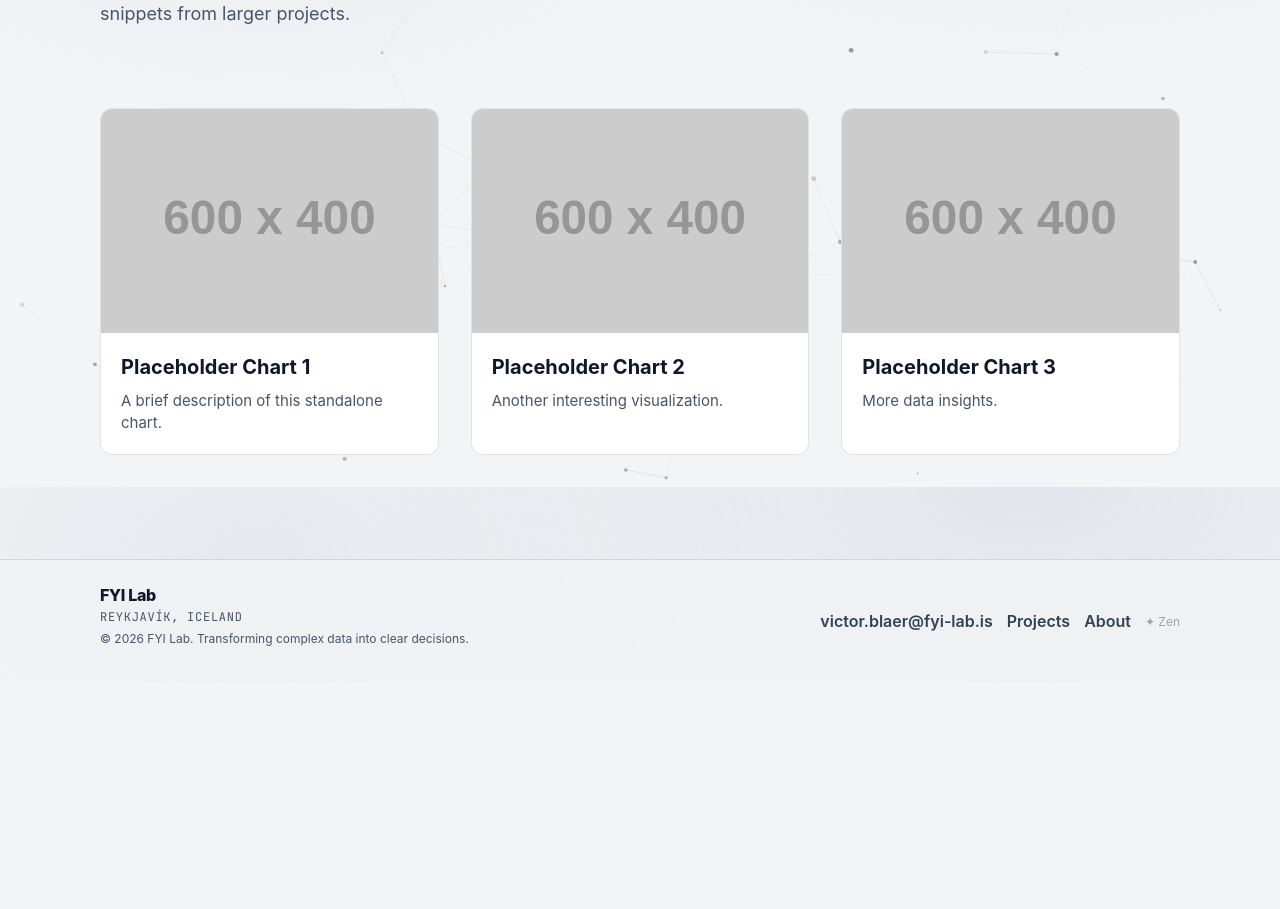
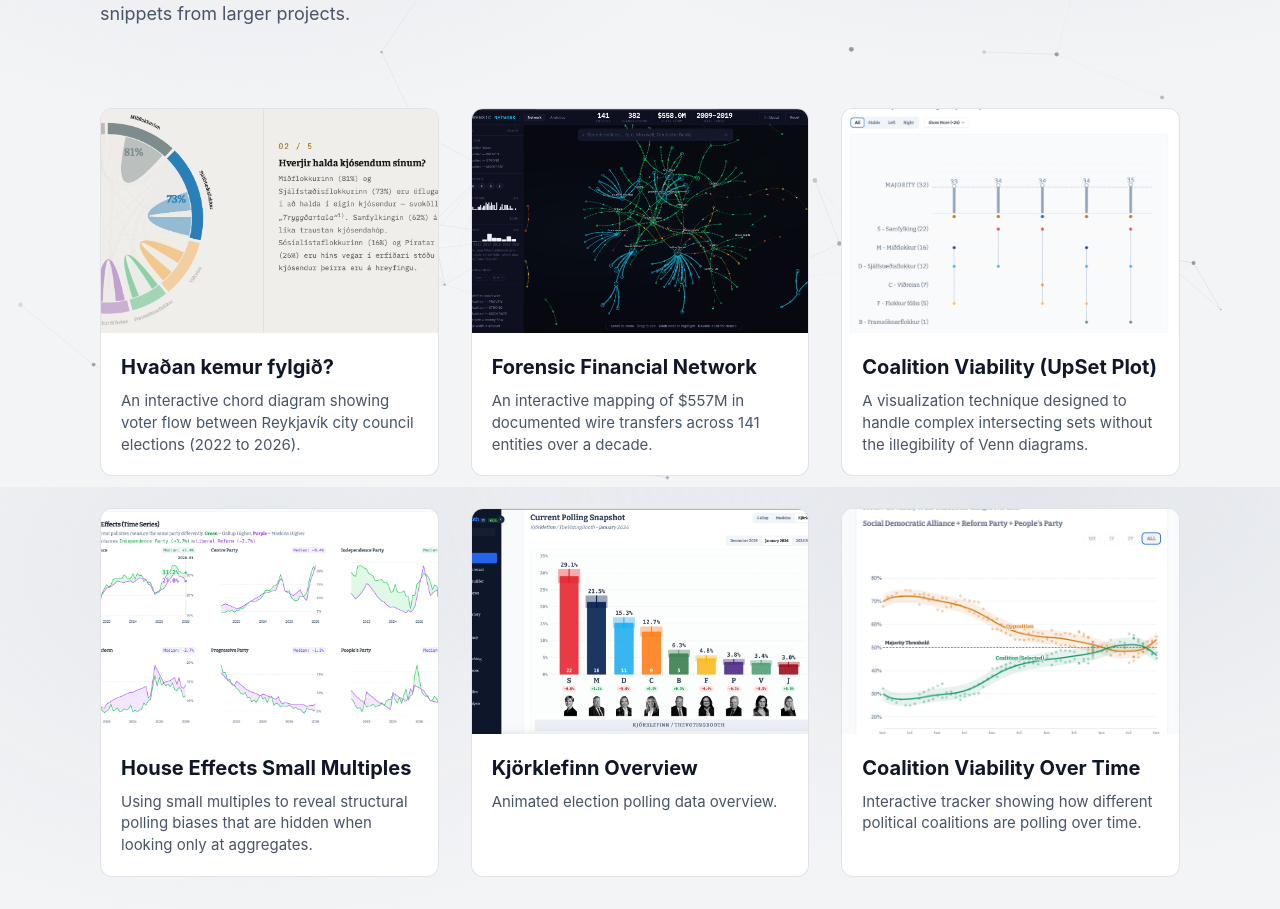
Before and after one commit to pyjama-llama/01-fyi-lab-site, a React (Vite) app: page /gallery in a window 1280 px wide. Shown: the part 313-1222 px from the top of the page. Before the commit the page ends 996 px from the top, so only its background shows below. Built offline with nearby package versions, Linux system fonts and the light colour scheme.

Commit message:
feat: populate gallery and fix UI bugs

```diff
--- a/src/components/ProjectCard.tsx
+++ b/src/components/ProjectCard.tsx
@@ -30,7 +30,7 @@ const ProjectCard: React.FC<ProjectCardProps> = ({
             <MediaRenderer src={imageSrc} poster={fallbackImageSrc} alt={`${title} preview`} className="card-image" />
             <div className="card-top">
                 <span className="mono">{type}</span>
-                <div style={{ display: 'flex', gap: '8px' }}>
+                <div style={{ display: 'flex', gap: '8px', flexWrap: 'wrap' }}>
                     {tags.map(tag => (
                         <span key={tag} className="pill">{tag}</span>
                     ))}
--- /dev/null
+++ b/src/data/gallery.ts
@@ -0,0 +1,80 @@
+export interface GalleryItem {
+    id: string;
+    title: string;
+    description: string;
+    imageSrc: string;
+    link: string;
+}
+
+export const GALLERY_ITEMS: GalleryItem[] = [
+    {
+        id: 'hvad-kemur-fylgid',
+        title: 'Hvaðan kemur fylgið?',
+        description: 'An interactive chord diagram showing voter flow between Reykjavík city council elections (2022 to 2026).',
+        imageSrc: '/images/projects/3-borgarstjornkosningar-2026/01_chord_hverjir_halda.png',
+        link: 'https://borgarstjornarkosningar-2026.fyi-lab.is'
+    },
+    {
+        id: 'epstein-forensic',
+        title: 'Forensic Financial Network',
+        description: 'An interactive mapping of $557M in documented wire transfers across 141 entities over a decade.',
+        imageSrc: '/images/projects/epstein-forensic/01_overview.png',
+        link: '/projects/epstein-forensic'
+    },
+    {
+        id: 'upset-plot',
+        title: 'Coalition Viability (UpSet Plot)',
+        description: 'A visualization technique designed to handle complex intersecting sets without the illegibility of Venn diagrams.',
+        imageSrc: '/images/projects/project-1/03_upset_plot_coaltion.png',
+        link: '/projects/upset-plot-analysis'
+    },
+    {
+        id: 'house-effects',
+        title: 'House Effects Small Multiples',
+        description: 'Using small multiples to reveal structural polling biases that are hidden when looking only at aggregates.',
+        imageSrc: '/images/projects/project-1/06_house_effects_small_multiples.png',
+        link: '/projects/house-effects-small-multiples'
+    },
+    {
+        id: 'kjorklefinn-overview',
+        title: 'Kjörklefinn Overview',
+        description: 'Animated election polling data overview.',
+        imageSrc: '/images/projects/project-1/01_overview.png',
+        link: '/projects/the-voting-booth'
+    },
+    {
+        id: 'coalition-following',
+        title: 'Coalition Viability Over Time',
+        description: 'Interactive tracker showing how different political coalitions are polling over time.',
+        imageSrc: '/images/projects/project-1/02_coalition_viability.png',
+        link: '/projects/the-voting-booth'
+    },
+    {
+        id: 'animated-loess',
+        title: 'Animated Loess Smoothing',
+        description: 'Non-parametric method for smoothing data to show the direction a bunch of data is trending.',
+        imageSrc: '/images/projects/project-1/04_loess_animated.png',
+        link: '/projects/animated-loess-smoothing'
+    },
+    {
+        id: 'house-effect-box',
+        title: 'Polling Data Bias Analysis',
+        description: 'Box plot analysis of the "House Effect" comparing different pollsters.',
+        imageSrc: '/images/projects/project-1/05_house_effect_box_plot.png',
+        link: '/projects/the-voting-booth'
+    },
+    {
+        id: 'interactive-chord',
+        title: 'Interactive Chord Diagram',
+        description: 'Shows party retention rates and how voters would vote today vs the last election.',
+        imageSrc: '/images/projects/project-1/07_chord.png',
+        link: '/projects/the-voting-booth'
+    },
+    {
+        id: 'variance-heatmap',
+        title: 'Variance Heatmap',
+        description: 'Comparing a party\'s average vote to the demographic vote to show over vs under indexing.',
+        imageSrc: '/images/projects/project-1/09_heatmap_frávik.png',
+        link: '/projects/the-voting-booth'
+    }
+];
--- a/src/index.css
+++ b/src/index.css
@@ -317,6 +317,7 @@ a:hover {
   font-size: 12px;
   letter-spacing: 0.04em;
   color: var(--muted);
+  white-space: nowrap;
 }
 
 .mono {
--- a/src/views/GalleryView.tsx
+++ b/src/views/GalleryView.tsx
@@ -3,29 +3,7 @@ import { useTranslation } from 'react-i18next';
 import { motion } from 'framer-motion';
 import MediaRenderer from '../components/MediaRenderer';
 
-const GALLERY_ITEMS = [
-    {
-        id: 'chart-1',
-        title: 'Placeholder Chart 1',
-        description: 'A brief description of this standalone chart.',
-        imageSrc: 'https://placehold.co/600x400/1e1e1e/888888?text=Chart+1',
-        link: '#'
-    },
-    {
-        id: 'chart-2',
-        title: 'Placeholder Chart 2',
-        description: 'Another interesting visualization.',
-        imageSrc: 'https://placehold.co/600x400/1e1e1e/888888?text=Chart+2',
-        link: '#'
-    },
-    {
-        id: 'chart-3',
-        title: 'Placeholder Chart 3',
-        description: 'More data insights.',
-        imageSrc: 'https://placehold.co/600x400/1e1e1e/888888?text=Chart+3',
-        link: '#'
-    }
-];
+import { GALLERY_ITEMS } from '../data/gallery';
 
 const GalleryView: React.FC = () => {
     const { t } = useTranslation();
--- a/src/views/HomeView.tsx
+++ b/src/views/HomeView.tsx
@@ -71,6 +71,7 @@ const HomeView: React.FC = () => {
                                     type={project.type}
                                     tags={project.tags}
                                     imageSrc={project.imageSrc}
+                                    fallbackImageSrc={project.fallbackImageSrc}
                                     link={`/projects/${project.id}`}
                                 />
                             </motion.div>
@@ -213,16 +214,17 @@ const HomeView: React.FC = () => {
                     </div>
 
                     <div className="makeover-slider">
-                        <div className="makeover-item">
-                            <h3 style={{ marginBottom: '16px' }}>The "Everything Dashboard" → Focused Insights</h3>
-                            <BeforeAfterSlider
-                                beforeImage="/images/before-dashboard.png"
-                                afterImage="/images/after-dashboard.png"
-                                beforeLabel="Before: 20+ metrics, no focus"
-                                afterLabel="After: 3 key metrics, clear hierarchy"
-                            />
-                            <p className="makeover-result"><strong>Result:</strong> 80% reduction in cognitive load, faster decision-making</p>
-                        </div>
+                        {PROJECTS.find(p => p.id === 'the-voting-booth')?.makeovers?.map((makeover, i) => (
+                            <div className="makeover-item" key={i} style={{ marginBottom: i === 0 ? '48px' : '0' }}>
+                                <BeforeAfterSlider
+                                    beforeImage={makeover.beforeImage}
+                                    afterImage={makeover.afterImage}
+                                    beforeLabel={makeover.beforeLabel}
+                                    afterLabel={makeover.afterLabel}
+                                />
+                                <p className="makeover-result"><strong>Result:</strong> {makeover.result}</p>
+                            </div>
+                        ))}
                     </div>
                 </div>
             </section>
--- a/src/views/ProjectsView.tsx
+++ b/src/views/ProjectsView.tsx
@@ -43,6 +43,7 @@ const ProjectsView: React.FC = () => {
                                     type={project.type}
                                     tags={project.tags}
                                     imageSrc={project.imageSrc}
+                                    fallbackImageSrc={project.fallbackImageSrc}
                                     link={`/projects/${project.id}`}
                                 />
                             </motion.div>
```
